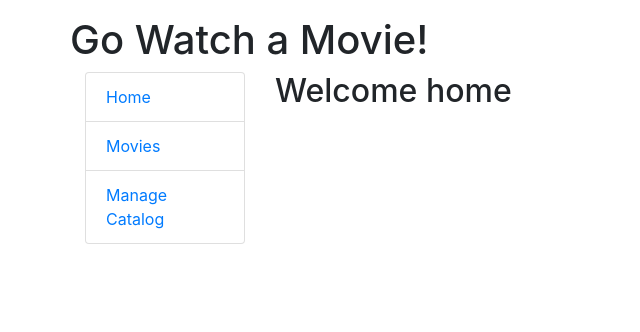
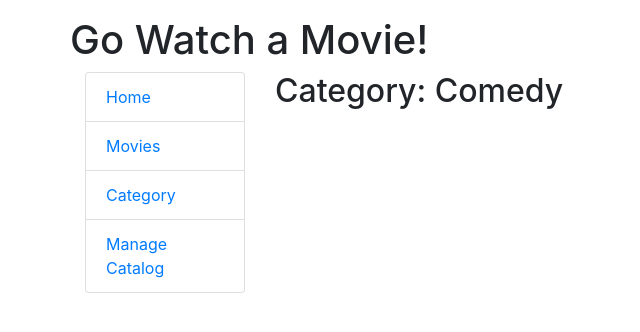
Before and after one commit to jonhealy1/go-react-udemy, a React (Create React App) app in the folder golang-movies/: page /by-category/comedy in a window 1280 px wide. Shown: the top 332 px of the page, without its empty margins (0-640 px from the left). Built offline with nearby package versions, Linux system fonts and the light colour scheme.

Commit message:
add movie catgories

```diff
--- a/golang-movies/src/App.js
+++ b/golang-movies/src/App.js
@@ -1,8 +1,9 @@
 import React, { Fragment } from 'react';
-import { BrowserRouter as Router, Switch, Route, Link, useParams } from 'react-router-dom'
+import { BrowserRouter as Router, Switch, Route, Link, useParams, useRouteMatch } from 'react-router-dom'
 import Movies from './components/Movies';
 import Home from './components/Home';
 import Admin from './components/Admin';
+import Categories from './components/Categories';
 
 export default function App() {
   return (
@@ -26,6 +27,9 @@ export default function App() {
                 <Link to="/movies">Movies</Link>
               </li>
               <li className="list-group-item">
+                <Link to="/by-category">Category</Link>
+              </li>
+              <li className="list-group-item">
                 <Link to="/admin">Manage Catalog</Link>
               </li>
             </ul>
@@ -39,6 +43,22 @@ export default function App() {
             <Route path="/movies">
               <Movies />
             </Route>
+            <Route exact path="/by-category">
+              <CategoryPage />
+            </Route>
+
+            <Route
+            exact
+            path="/by-category/drama"
+            render={(props) => <Categories {...props} title={`Drama`} />}
+            />
+
+            <Route
+            exact
+            path="/by-category/comedy"
+            render={(props) => <Categories {...props} title={`Comedy`} />}
+            />
+
             <Route path="/admin">
               <Admin />
             </Route>
@@ -58,3 +78,17 @@ function Movie() {
   let { id } = useParams();
   return <h2>Movie id {id}</h2>
 }
+
+function CategoryPage() {
+  let { path, url } = useRouteMatch();
+
+  return (
+    <div>
+      <h2>Categories</h2>
+      <ul>
+        <li><Link to={`${path}/comedy`}>Comedy</Link></li>
+        <li><Link to={`${path}/drama`}>Drama</Link></li>
+      </ul>
+    </div>
+  );
+}
--- /dev/null
+++ b/golang-movies/src/components/Categories.js
@@ -0,0 +1,7 @@
+import React, { Component } from "react"
+
+export default class Categories extends Component{
+    render() {
+        return <h2>Category: {this.props.title}</h2>
+    }
+}
```
